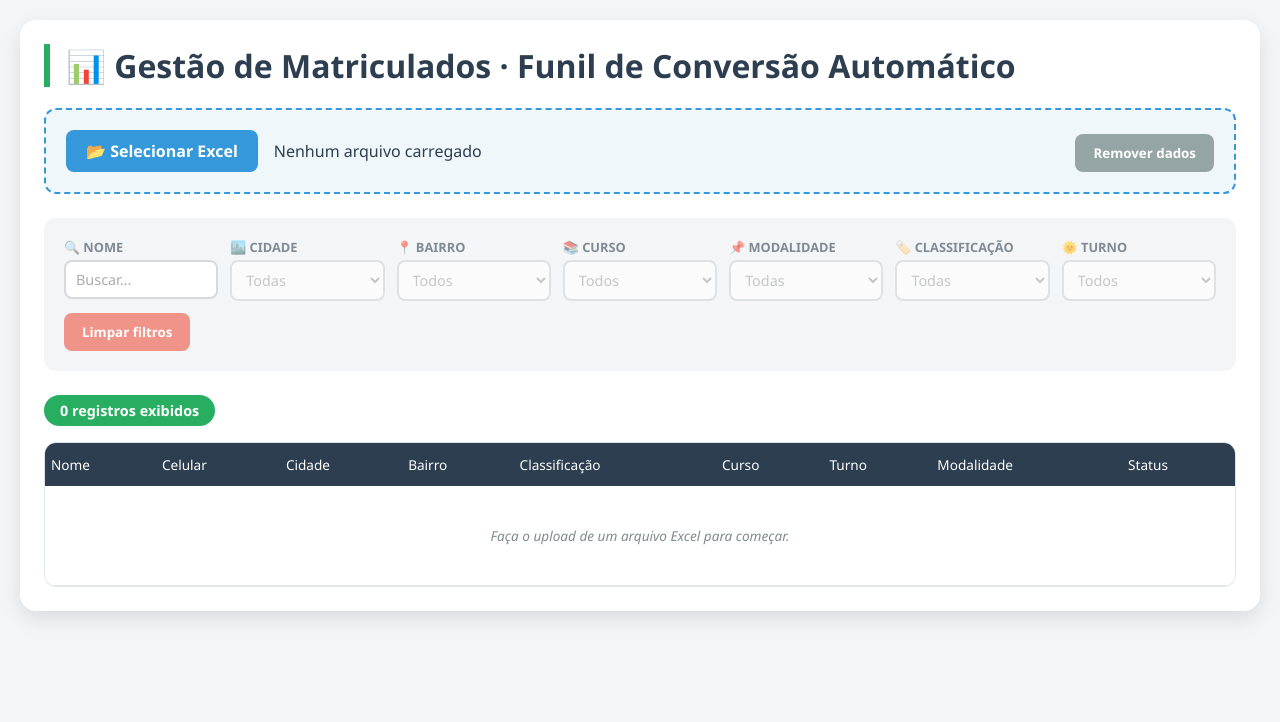
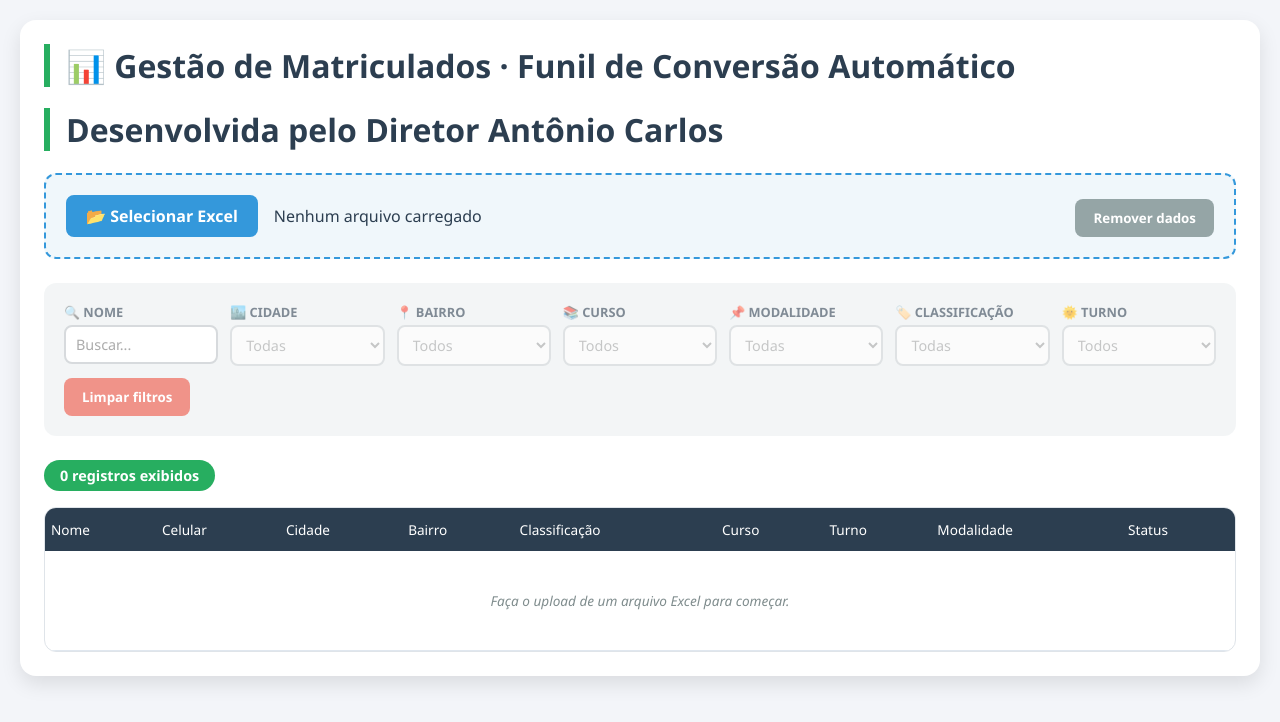
Before and after one commit to aclfilho82/matriculados, a plain HTML site: page index.html in a window 1280 px wide. Drawn offline with nearby package versions, Linux system fonts and the light colour scheme; a script that the page names is missing.

Commit message:
Update index.html

```diff
--- a/index.html
+++ b/index.html
@@ -1,9 +1,11 @@
+
 <!DOCTYPE html>
 <html lang="pt-BR">
 <head>
     <meta charset="UTF-8">
     <meta name="viewport" content="width=device-width, initial-scale=1.0">
     <title>Gestão de Matriculados · Funil de Conversão Automático</title>
+ <title>Desenvolvida pelo Diretor Antônio Carlos</title>
     <!-- SheetJS (XLSX) -->
     <script src="https://cdn.sheetjs.com/xlsx-0.20.2/package/dist/xlsx.full.min.js"></script>
     <!-- Chart.js -->
@@ -330,7 +332,7 @@
 <body>
 <div class="container">
     <h1>📊 Gestão de Matriculados · Funil de Conversão Automático</h1>
-
+<h1>Desenvolvida pelo Diretor Antônio Carlos</h1>
     <div class="upload-area">
         <label for="file-upload" class="upload-label">📂 Selecionar Excel</label>
         <input type="file" id="file-upload" accept=".xlsx, .xls, .csv" style="display: none;">
```
